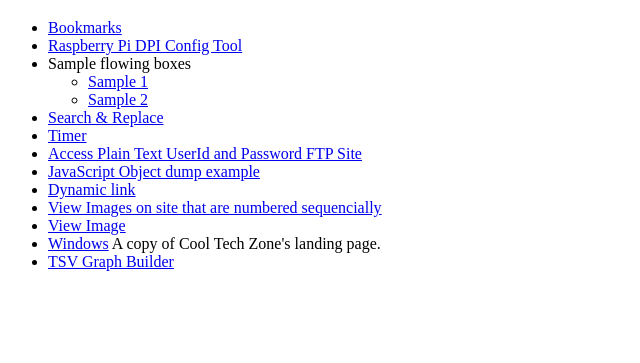
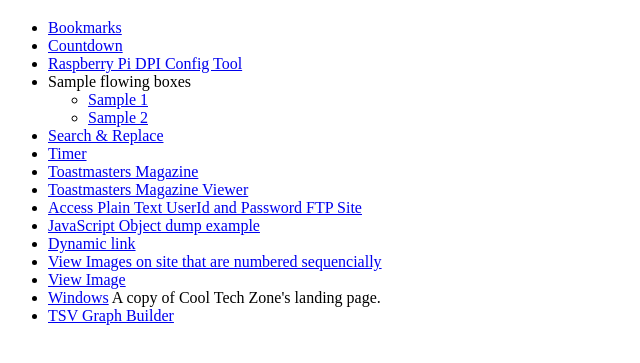
Before and after one commit to richteel/local_web_apps, a plain HTML site: page index.html in a window 1280 px wide. Shown: the part 61-424 px from the top of the page, without its empty margins (0-640 px from the left). Drawn offline with Linux system fonts and the light colour scheme.

Commit message:
Updated applications list

```diff
--- a/index.html
+++ b/index.html
@@ -10,6 +10,7 @@
     <h1>My Local Web Apps</h1>
     <ul>
         <li><a href="bookmarks/index.html">Bookmarks</a></li>
+        <li><a href="countdown/index.html">Countdown</a></li>
         <li><a href="dpi_config/index.html">Raspberry Pi DPI Config Tool</a></li>
         <li>
             Sample flowing boxes
@@ -20,6 +21,8 @@
         </li>
         <li><a href="Search_Replace/search_replace.html">Search &amp; Replace</a></li>
         <li><a href="timer/index.html">Timer</a></li>
+        <li><a href="toastmasters_mag/index.html">Toastmasters Magazine</a></li>
+        <li><a href="toastmasters_mag_viewer/index.html">Toastmasters Magazine Viewer</a></li>
         <li><a href="ftp.htm">Access Plain Text UserId and Password FTP Site</a></li>
         <li><a href="JS Dump.htm">JavaScript Object dump example</a></li>
         <li><a href="link.htm">Dynamic link</a></li>
```
